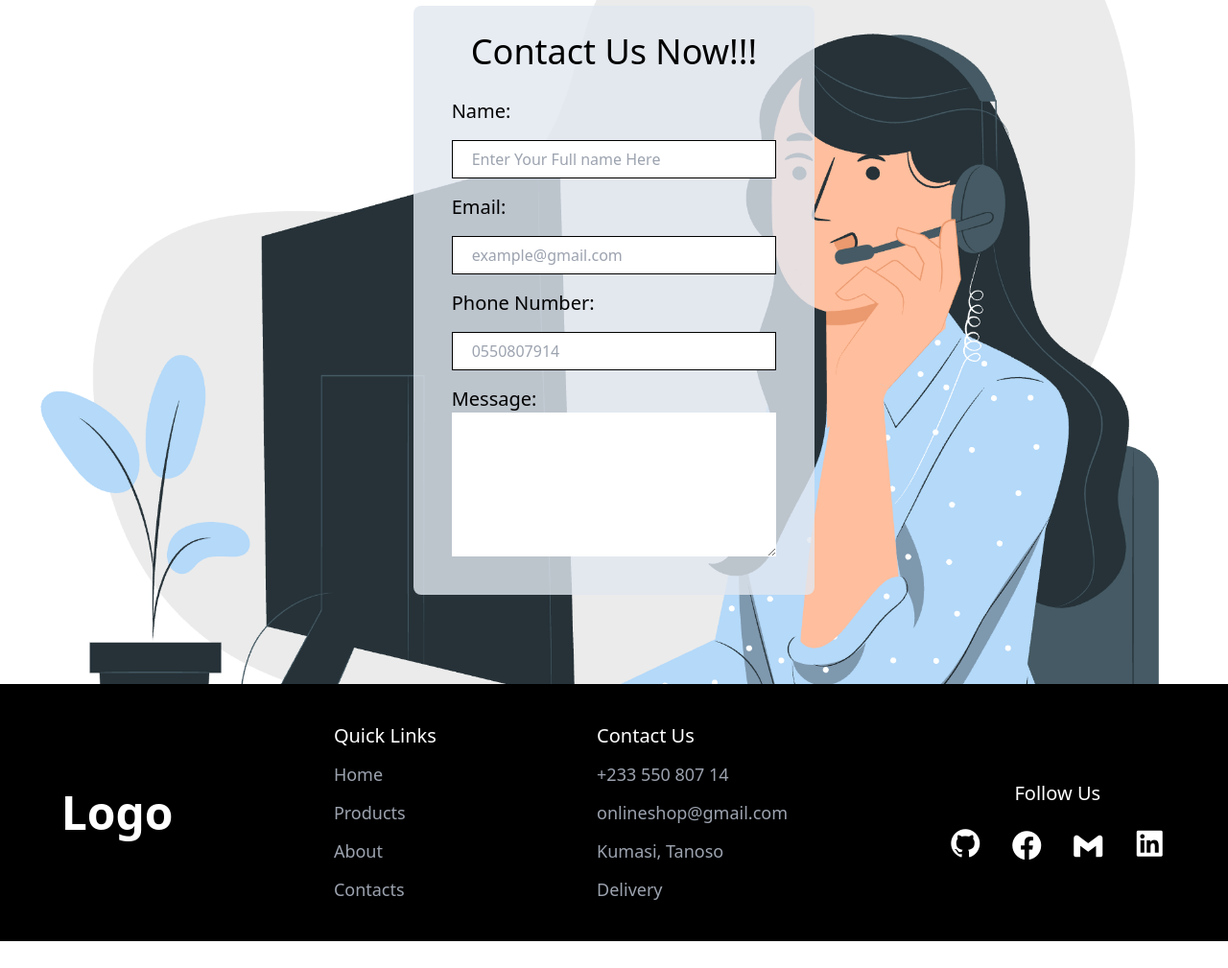
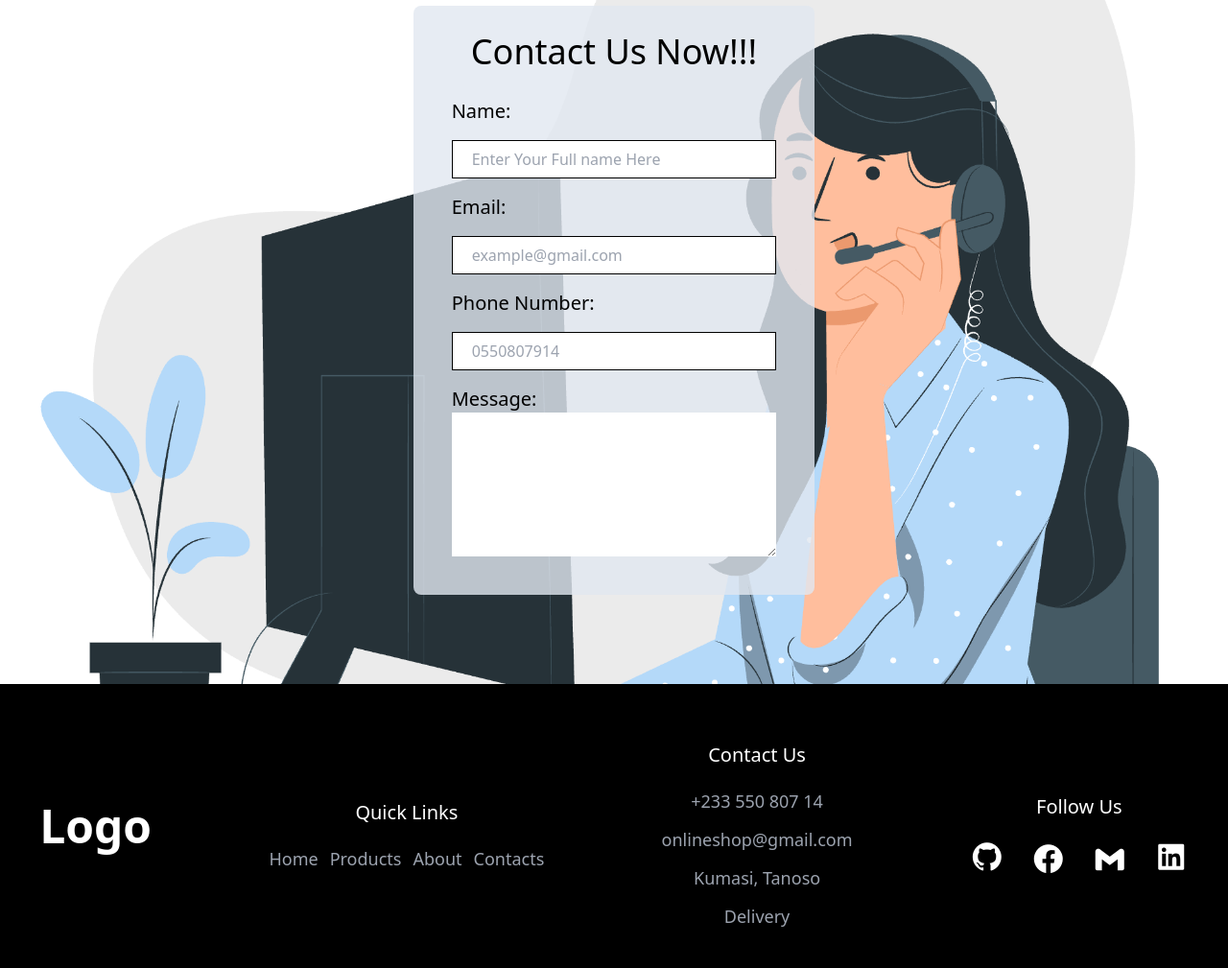
Before and after one commit to Afriyie-Anthony/eCommerce, a website: page src/html/contact.html in a window 1280 px wide. Shown: the part 195-1204 px from the top of the page at 96% size. Before the commit the page ends 1176 px from the top, so only its background shows below. Drawn offline with nearby package versions, Linux system fonts and the light colour scheme; files whose address does not match are found by name.

Commit message:
initial commits

```diff
--- a/src/html/contact.html
+++ b/src/html/contact.html
@@ -89,8 +89,8 @@
         <h1 class="text-5xl font-semibold">Logo</h1>
       </div>
       <div>
-        <ul class="text-lg text-gray-400 flex flex-col gap-3">
-          <p class="text-xl font-medium text-white">Quick Links</p>
+        <p class="text-xl font-medium text-white text-center py-5">Quick Links</p>
+        <ul class="text-lg text-gray-400 flex flex-row gap-3 items-center">
           <li><a href="./index.html">Home</a></li>
           <li><a href="./index.html">Products</a></li>
           <li><a href="./index.html">About</a></li>
@@ -99,8 +99,8 @@
       </div>
 
       <div>
-        <ul class="text-lg text-gray-400 flex flex-col gap-3 ">
-          <p class="text-xl font-medium text-white ">Contact Us</p>
+        <p class="text-xl font-medium text-white text-center py-5">Contact Us</p>
+        <ul class="text-lg text-gray-400 flex flex-col gap-3 items-center text-justify">
           <li><a href="./index.html">+233 550 807 14</a></li>
           <li><a href="./index.html">onlineshop@gmail.com</a></li>
           <li><a href="./index.html">Kumasi, Tanoso</a></li>
@@ -117,5 +117,6 @@
         </div>
       </div>
     </footer>
+    <script src="../javascript/script.js"></script>
   </body>
 </html>
```
Also changed, not shown: index.html (+7 -7 lines), src/html/AboutUs.html (+4 -4 lines), src/html/cart.html (+4 -5 lines), src/html/products.html (+5 -7 lines), public/output.css, 1 other file.
